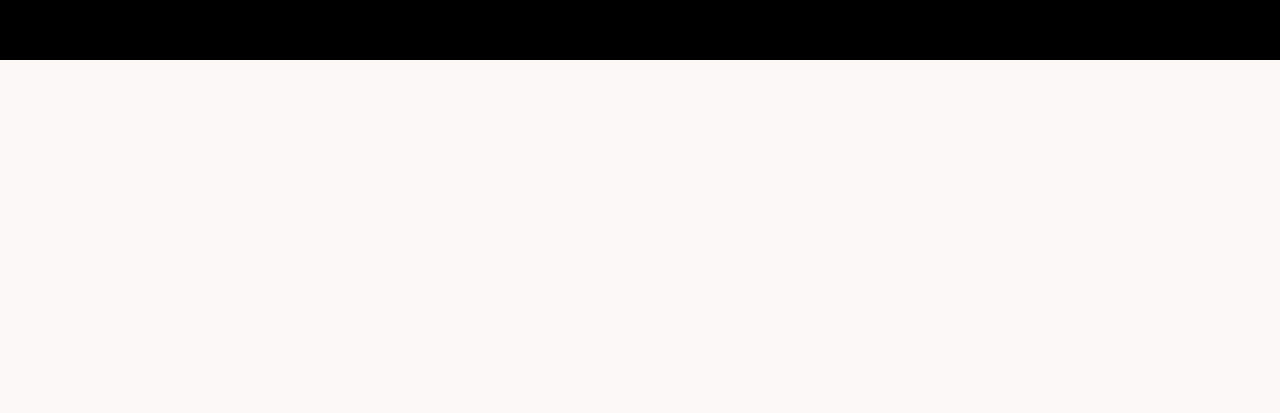
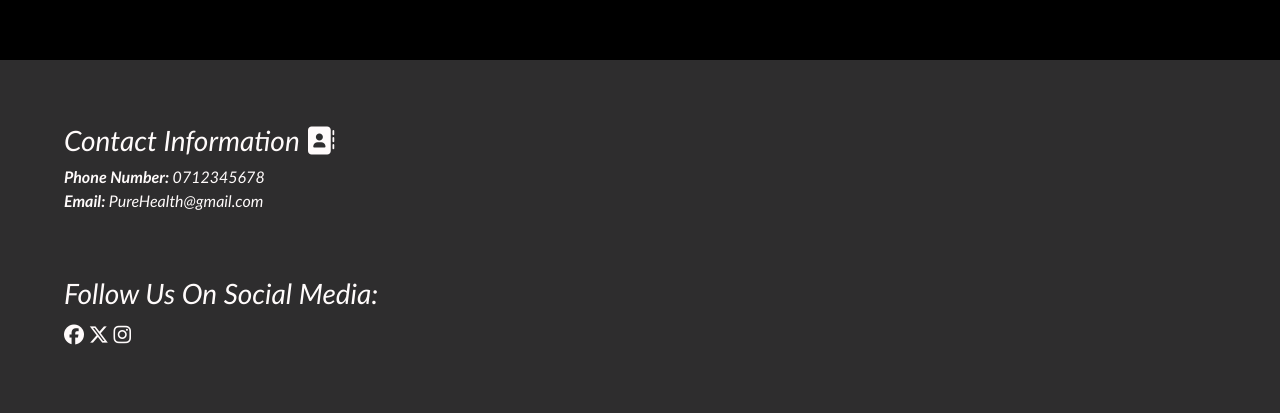
Before and after one commit to Ellis8462/Gym-website, a plain HTML site: page index.html in a window 1280 px wide. Shown: the part 2820-3233 px from the top of the page. Before the commit the page ends 2880 px from the top, so only its background shows below. Drawn offline with nearby package versions, Linux system fonts and the light colour scheme; a web font is replaced by a local one.

Commit message:
Added a footer

```diff
--- a/assets/style.css
+++ b/assets/style.css
@@ -106,6 +106,7 @@ h2 {
 
     color: var(--primary-color-font);
 }
+
 
 .navbar-brand:hover {
     color: rgb(0, 0, 0);
@@ -292,6 +293,7 @@ h2 {
 
     min-width: 140px;
 
+
 }
 
 
@@ -308,6 +310,26 @@ h2 {
     width: 50vw;
     height: 50vh;
     border-radius: 20px;
+}
+
+
+footer {
+
+    background-color: var(--secondary-color);
+    font-family: 'Gill Sans', 'Gill Sans MT', Calibri, 'Trebuchet MS', sans-serif;
+    font-style: oblique;
+}
+
+
+#contact-container {
+
+    font-size: 16px;
+}
+
+
+#h3-contact {
+
+    font-size: 18px;
 }
 
 /* Medium queries */
--- a/index.html
+++ b/index.html
@@ -172,6 +172,35 @@
     </main>
 
 
+    <footer class="section">
+     <div class="row justify-content-center">
+      <div id="contact-container" class="col-12">
+     <h3 class="h3-footer"> Contact Information <i class="fa-solid fa-address-book"></i> </h3>
+
+
+       <p> <strong> Phone Number: </strong> 0712345678 <br>
+           <strong> Email: </strong> PureHealth@gmail.com
+      </p>
+      </div>
+
+      <div class="col-12">
+
+          <h3 class="h3-footer mt-5"> Follow Us On Social Media:</h3>
+
+          <i class="fa-brands fa-facebook"></i>
+
+          <i class="fa-brands fa-x-twitter"></i>
+
+          <i class="fa-brands fa-instagram"></i>
+
+
+      </div>
+
+
+
+    </div>
+
+    </footer>
 
 
 
```
